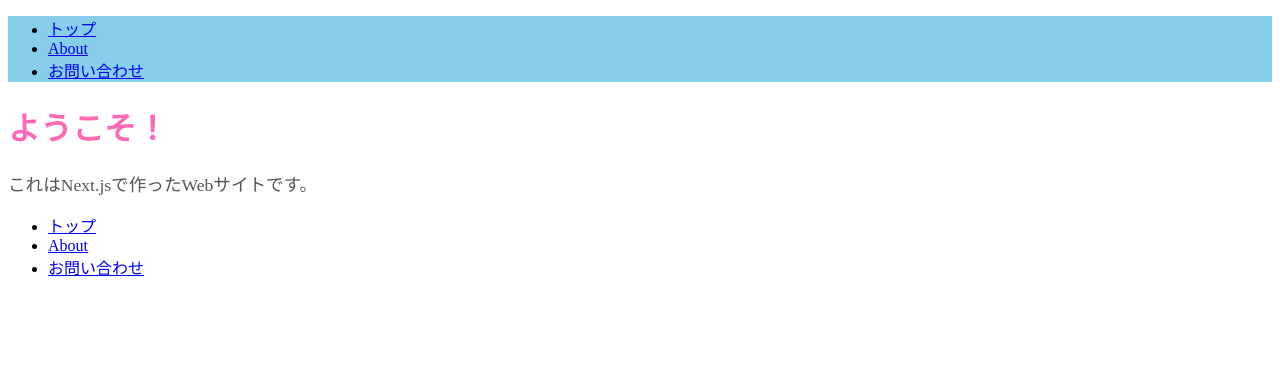
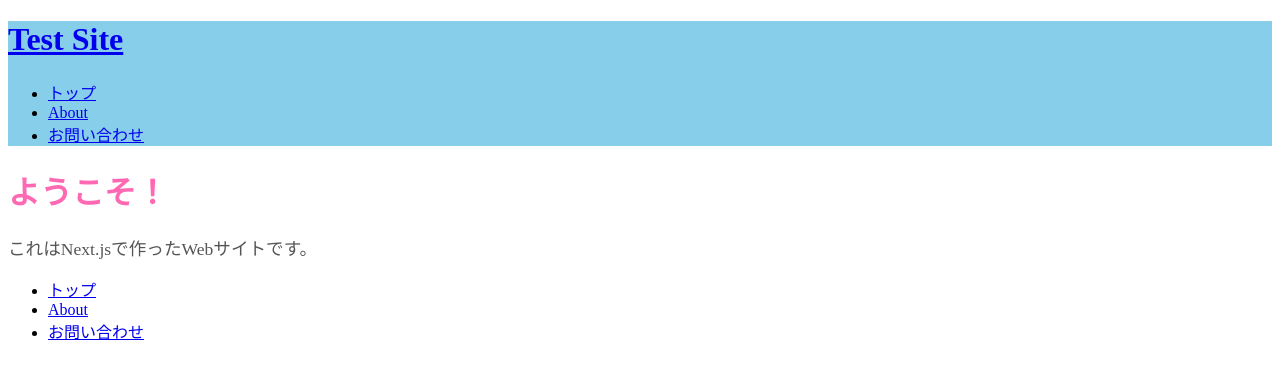
Before and after one commit to harukahirata/my-next-app, a Next.js app: page / in a window 1280 px wide. Shown: the top 378 px of the page. Built offline with nearby package versions, Linux system fonts and the light colour scheme.

Commit message:
style(layout/#17): ヘッダーにサイトタイトルを追加

```diff
--- a/src/components/Header.tsx
+++ b/src/components/Header.tsx
@@ -10,6 +10,7 @@ type NavLink = {
 export default function Header() {
   return (
     <header className={styles.header}>
+      <h1><Link href="/">Test Site</Link></h1>
       <nav>
         <ul>
           {navLinks.map((link: NavLink) => (
```
